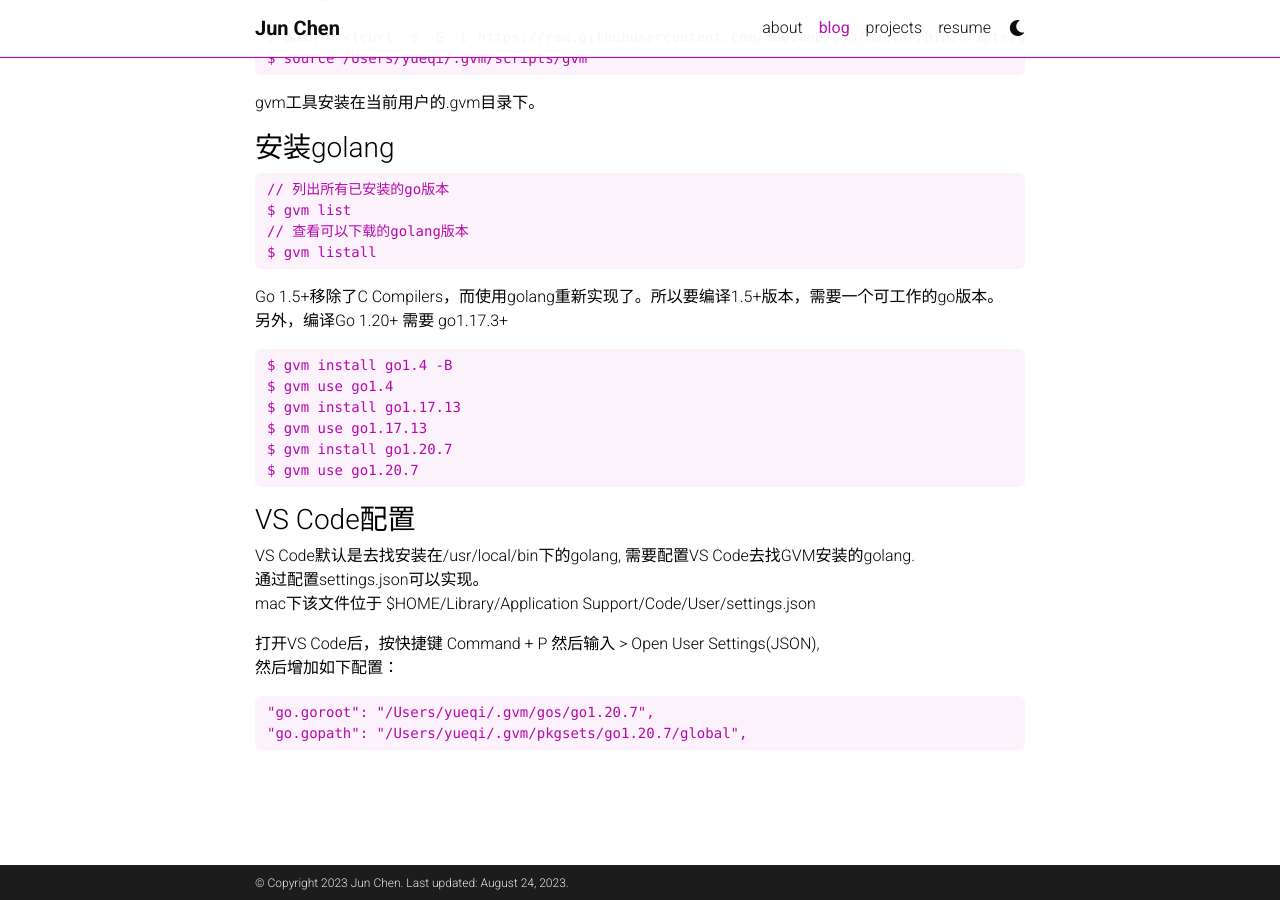
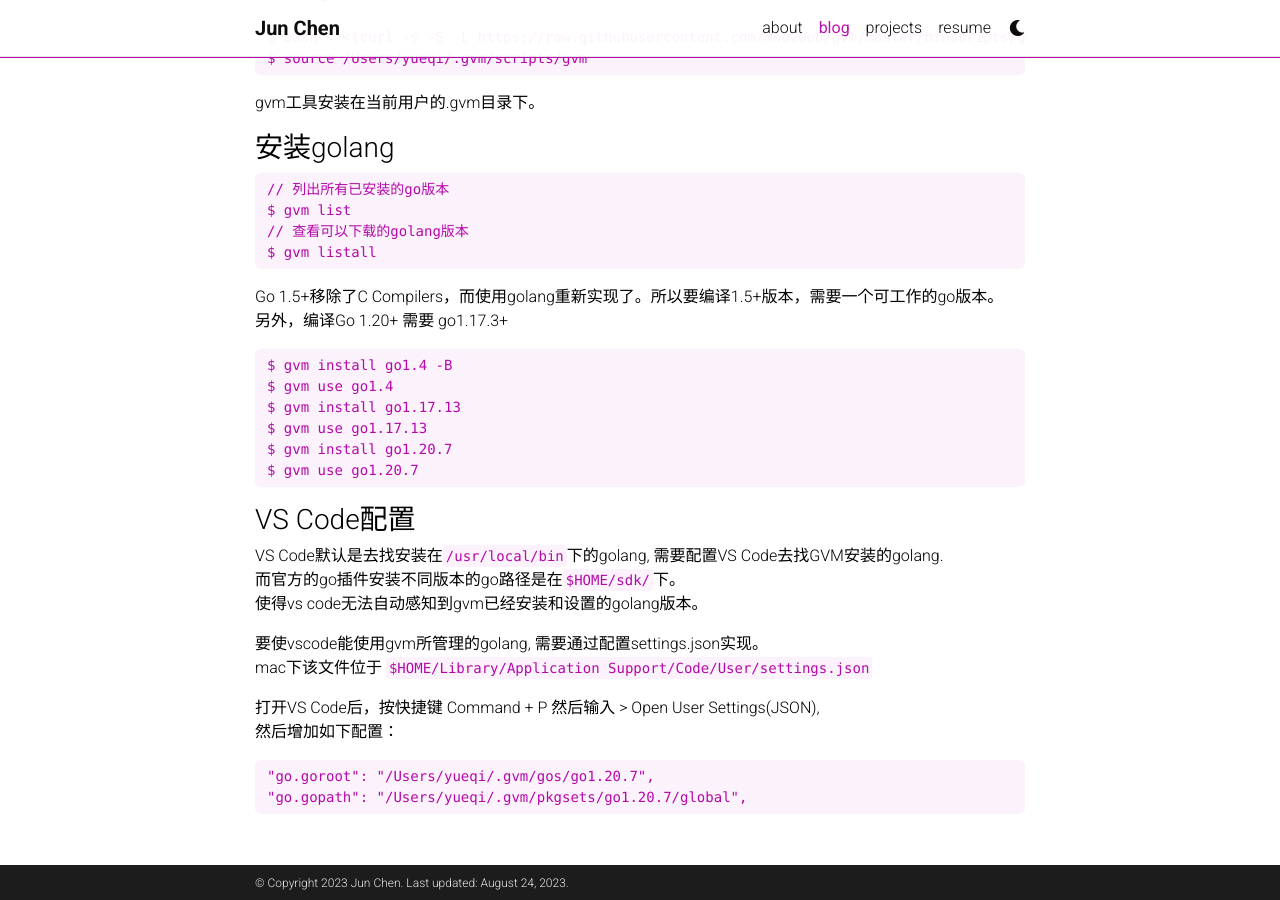
Before and after one commit to chenjun305/chenjun305.github.io, a Jekyll site: the page built from _posts/2023-02-07-gvm-vscode.md, in a window 1280 px wide and 900 px high, scrolled down 576 px. Built offline with Jekyll 4.4.1, drawn with Linux system fonts in a browser that asks for light colours; comment, search, counter and statistics services are not loaded; a style sheet for code colours, icons or effects is not loaded.

Commit message:
update post - gvm vscode

````diff
--- a/_posts/2023-02-07-gvm-vscode.md
+++ b/_posts/2023-02-07-gvm-vscode.md
@@ -45,9 +45,12 @@ $ gvm use go1.20.7
 ```
 
 ### VS Code配置
-VS Code默认是去找安装在/usr/local/bin下的golang, 需要配置VS Code去找GVM安装的golang.
-通过配置settings.json可以实现。
-mac下该文件位于 $HOME/Library/Application Support/Code/User/settings.json
+VS Code默认是去找安装在`/usr/local/bin`下的golang, 需要配置VS Code去找GVM安装的golang.
+而官方的go插件安装不同版本的go路径是在`$HOME/sdk/`下。
+使得vs code无法自动感知到gvm已经安装和设置的golang版本。
+
+要使vscode能使用gvm所管理的golang, 需要通过配置settings.json实现。
+mac下该文件位于 `$HOME/Library/Application Support/Code/User/settings.json`
 
 打开VS Code后，按快捷键 Command + P 然后输入 > Open User Settings(JSON),
 然后增加如下配置：
````
